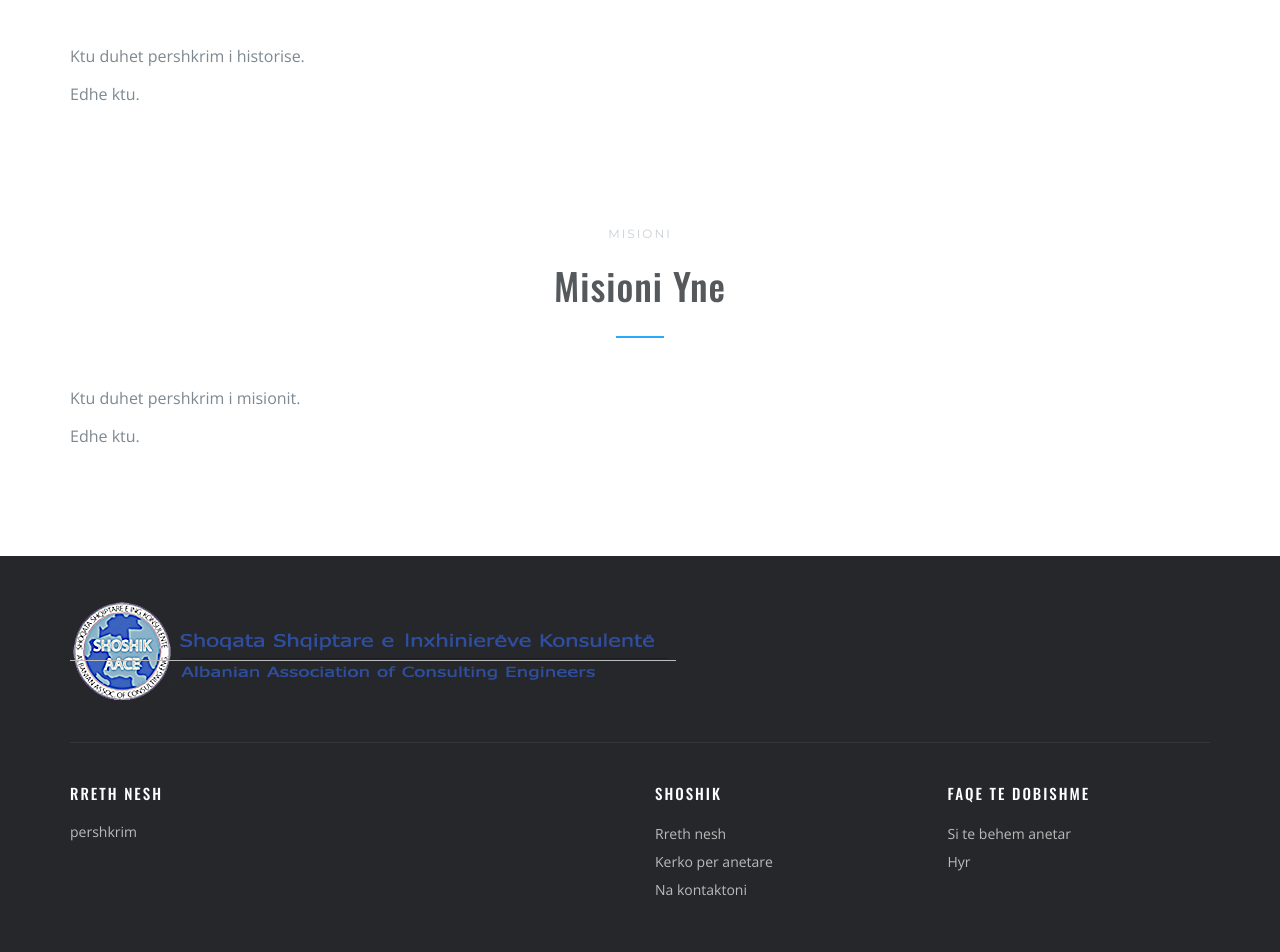
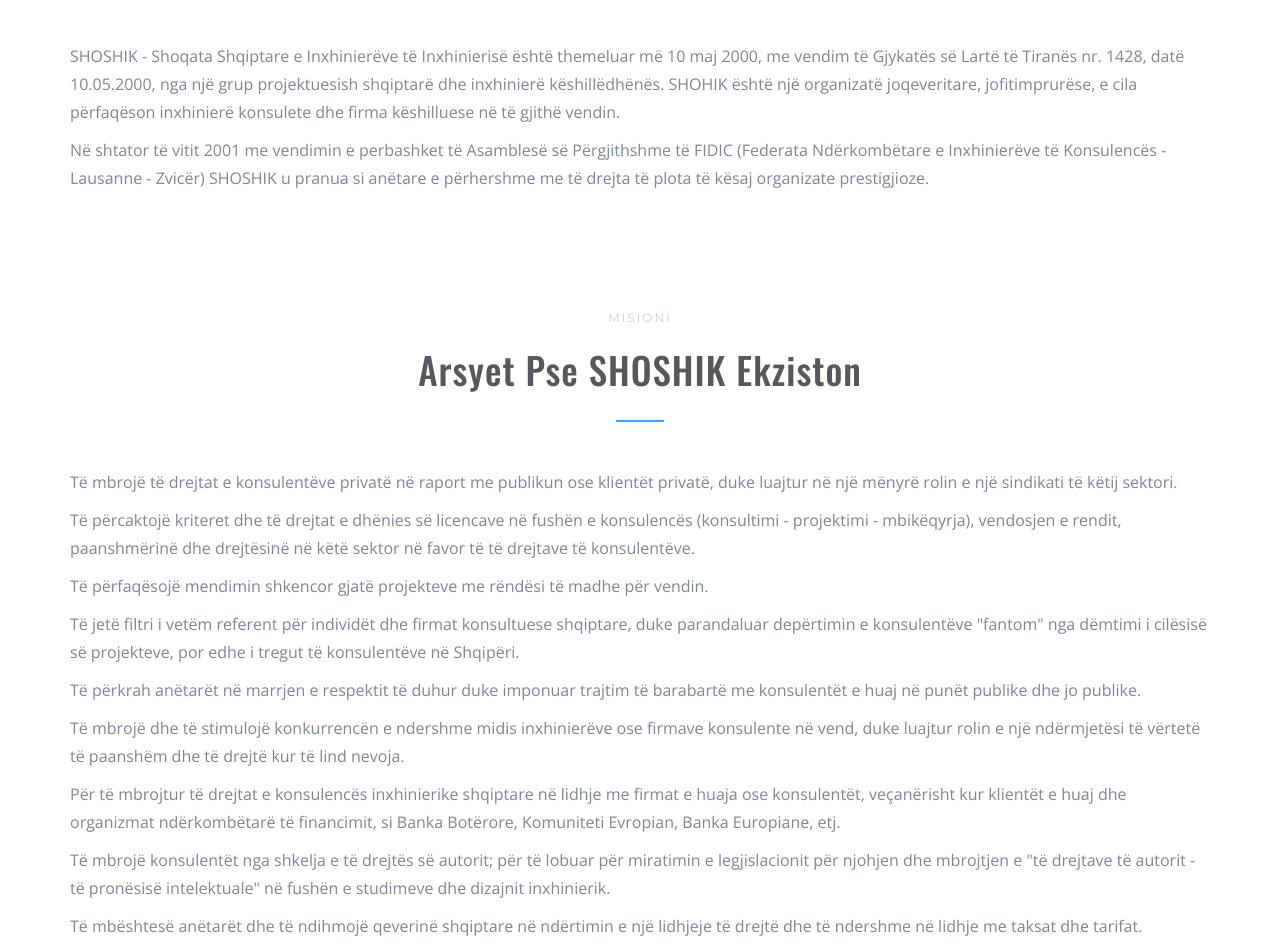
Before and after one commit to VisarDomi/aace-frontend-client, a Vue app: page /about in a window 1280 px wide. Shown: the part 440-1392 px from the top of the page. Built offline with nearby package versions, Linux system fonts and the light colour scheme; what vuelidate-error-extractor would draw is missing.

Commit message:
general fixes + input file styling to be replicated

```diff
--- a/package.json
+++ b/package.json
@@ -18,6 +18,7 @@
     "register-service-worker": "^1.0.0",
     "vue": "^2.5.17",
     "vue-axios": "^2.1.4",
+    "vue-dropify": "^0.2.3",
     "vue-router": "^3.0.1",
     "vuelidate": "^0.7.4",
     "vuelidate-error-extractor": "^2.3.1",
--- a/src/components/Footer.vue
+++ b/src/components/Footer.vue
@@ -20,7 +20,8 @@
         <div class="row">
           <div class="col-sm-12 col-md-6">
             <h6>Rreth nesh</h6>
-            <p class="text-justify">pershkrim</p>
+            <p class="text-justify">SHOSHIK eshte qendra e te gjithe inxhiniereve qe operojne ne Shqiperi gjithashtu dhe qendra e mendimit shkencor shqiptar qe kontribuon ne zhvillimin e vendit.
+            Inxhinieret konsulete lokal apo te huaj qe punojne ne Shqiperi jane te mirepritur t'i bashkohen Shoqates ne menyre qe t'japin kontributin e tyre.</p>
           </div>
 
           <div class="col-xs-6 col-md-3">
--- a/src/components/Navbar.vue
+++ b/src/components/Navbar.vue
@@ -5,7 +5,7 @@
       <div class="container">
         <!-- Logo -->
         <div class="pull-left">
-          <a href="#" data-toggle="offcanvas" class="navbar-toggle">
+          <a href="#" data-toggle="offcanvas" class="navbar-toggle" style="padding-top:20px;">
             <i class="ti-menu"></i>
           </a>
 
@@ -179,7 +179,7 @@
 }
 
 #loginButton{
-  margin-bottom: 11px;
+  /* margin-bottom: 11px; */
 }
 }
 /* dont show big logo on small screens */
@@ -190,6 +190,9 @@
 }
 
 
+.navbar .logo-alt img, .navbar .logo img {
 
+    margin-top: 0px;
+}
 
 </style>
--- a/src/views/About.vue
+++ b/src/views/About.vue
@@ -16,18 +16,40 @@
             <h2>Historia jone</h2>
           </header>
 
-          <p>Ktu duhet pershkrim i historise.</p>
-          <p>Edhe ktu.</p>
+          <p>SHOSHIK - Shoqata Shqiptare e Inxhinierëve të Inxhinierisë është themeluar më 10 maj 2000, me vendim të Gjykatës së Lartë të Tiranës nr. 1428, datë 10.05.2000, nga një grup projektuesish shqiptarë dhe inxhinierë këshillëdhënës.
+
+          SHOHIK është një organizatë joqeveritare, jofitimprurëse, e cila përfaqëson inxhinierë konsulete dhe firma këshilluese në të gjithë vendin.
+
+</p>
+          <p>Në shtator të vitit 2001 me vendimin e perbashket të Asamblesë së Përgjithshme të FIDIC (Federata Ndërkombëtare e Inxhinierëve të Konsulencës - Lausanne - Zvicër) SHOSHIK u pranua si anëtare e përhershme me të drejta të plota të kësaj organizate prestigjioze.</p>
         </div>
 
         <div class="container" style="margin-top:100px;">
           <header class="section-header">
             <span>Misioni</span>
-            <h2>Misioni yne</h2>
+            <h2>Arsyet pse SHOSHIK ekziston</h2>
           </header>
 
-          <p>Ktu duhet pershkrim i misionit.</p>
-          <p>Edhe ktu.</p>
+          <p>Të mbrojë të drejtat e konsulentëve privatë në raport me publikun ose klientët privatë, duke luajtur në një mënyrë rolin e një sindikati të këtij sektori.</p>
+
+<p>Të përcaktojë kriteret dhe të drejtat e dhënies së licencave në fushën e konsulencës (konsultimi - projektimi - mbikëqyrja), vendosjen e rendit, paanshmërinë dhe drejtësinë në këtë sektor në favor të të drejtave të konsulentëve.</p>
+
+<p>Të përfaqësojë mendimin shkencor gjatë projekteve me rëndësi të madhe për vendin.</p>
+
+<p>Të jetë filtri i vetëm referent për individët dhe firmat konsultuese shqiptare, duke parandaluar depërtimin e konsulentëve "fantom" nga dëmtimi i cilësisë së projekteve, por edhe i tregut të konsulentëve në Shqipëri.</p>
+
+<p>Të përkrah anëtarët në marrjen e respektit të duhur duke imponuar trajtim të barabartë me konsulentët e huaj në punët publike dhe jo publike.</p>
+
+<p>Të mbrojë dhe të stimulojë konkurrencën e ndershme midis inxhinierëve ose firmave konsulente në vend, duke luajtur rolin e një ndërmjetësi të vërtetë të paanshëm dhe të drejtë kur të lind nevoja.</p>
+
+<p>Për të mbrojtur të drejtat e konsulencës inxhinierike shqiptare në lidhje me firmat e huaja ose konsulentët, veçanërisht kur klientët e huaj dhe organizmat ndërkombëtarë të financimit, si Banka Botërore, Komuniteti Evropian, Banka Europiane, etj.</p>
+
+<p>Të mbrojë konsulentët nga shkelja e të drejtës së autorit; për të lobuar për miratimin e legjislacionit për njohjen dhe mbrojtjen e "të drejtave të autorit - të pronësisë intelektuale" në fushën e studimeve dhe dizajnit inxhinierik.</p>
+
+<p>Të mbështesë anëtarët dhe të ndihmojë qeverinë shqiptare në ndërtimin e një lidhjeje të drejtë dhe të ndershme në lidhje me taksat dhe tarifat.</p>
+
+<p>Përmbahen në organizatat rajonale, evropiane dhe globale dhe përfaqësojnë konsulentët inxhinierikë shqiptarë.</p>
+
         </div>
       </section>
       <!-- END Company detail -->
--- a/src/views/Contact.vue
+++ b/src/views/Contact.vue
@@ -7,8 +7,7 @@
       <div class="container no-shadow">
         <h1 class="text-center">Na kontaktoni</h1>
         <p class="lead text-center">
-          Thoni pershendetje, na shkruani nje leter, dhe ne do you kontaktojm sa
-          me shpejt te jete e mundur.
+          Na shkruani ne formularin e meposhtem.
         </p>
       </div>
     </header>
@@ -19,13 +18,13 @@
         <div class="container">
           <div class="row">
             <div class="col-sm-12 col-md-8">
-              <h4>Forma e kontaktit</h4>
+              <h4>Formulari i kontaktit</h4>
               <form>
                 <div class="form-group">
                   <input
                     type="text"
                     class="form-control input-lg"
-                    placeholder="Name"
+                    placeholder="Emri"
                   />
                 </div>
 
@@ -41,7 +40,7 @@
                   <textarea
                     class="form-control"
                     rows="5"
-                    placeholder="Message"
+                    placeholder="Mesazhi"
                   ></textarea>
                 </div>
 
--- a/src/views/Home.vue
+++ b/src/views/Home.vue
@@ -9,10 +9,11 @@
         <div class="col-md-5">
           <br />
           <br />
-          <h4>Mireseerdhet ne SHOSHIK.</h4>
+          <h4>Mireseerdhet ne Shoqaten Shqiptare te Inxhiniereve Konsulente.</h4>
           <br />
           <h6 class="font-alt">
-            Shoqata shqiptare e inxhiniereve konsulente: pershkrim
+            SHOSHIK eshte qendra e te gjithe inxhiniereve qe operojne ne Shqiperi gjithashtu dhe qendra e mendimit shkencor shqiptar qe kontribuon ne zhvillimin e vendit.
+            Inxhinieret konsulete lokal apo te huaj qe punojne ne Shqiperi jane te mirepritur t'i bashkohen Shoqates ne menyre qe t'japin kontributin e tyre.
           </h6>
           <br />
           <br />
@@ -33,11 +34,16 @@
           <div class="col-sm-12 col-md-6">
             <header class="section-header text-left">
               <span>Rreth nesh</span>
-              <h2>Kush jemi ne</h2>
+              <h2>Kush jemi</h2>
             </header>
 
-            <p class="lead">pershkrim</p>
-            <p>edhe ktu</p>
+            <p class="lead">
+              Per 15 vite, Shoqata Shqipetare e Inxhinereve Konsulete ka perfaqesuar zerin e sektorin ne nivel lokal dhe nderkombetar. Gjate kesaj kohe, evenimente internacionale na kane ndihmuar te krijojme kontakt me zhvillimet me t'fundit te shkences dhe teknologjise, nderkohe ne mbledhjet lokale, seminaret, dhe konferencat na kane dhene nje kontribut te sjellim keto eksperienca te fituara te inxhinieret shqiptare.
+
+
+
+</p>
+            <p>Misioni yne eshte te mbajme nje nivel standarti dhe profesionalizmi ne projektim dhe zbatimin e projekteve ne Shqiperi duke dhene mbeshtetje shkencore mbi zgjidhje te qendrueshme.</p>
 
             <br />
             <br />
@@ -74,7 +80,7 @@
             </div>
 
             <div class="counter col-md-4 col-sm-8">
-              <p><span data-from="0" data-to="20"></span>+</p>
+              <p><span data-from="0" data-to="50"></span>+</p>
               <h6>Anetare</h6>
             </div>
 
@@ -115,8 +121,8 @@
         <div class="container">
           <header class="section-header">
             <span>Zbulo</span>
-            <h2>Lexo me shume rreth SHOSHIK</h2>
-            <p>Ketu jan kategorite me interesante</p>
+            <h2>Sherbimet e ofruara</h2>
+            <p>Ketu jane sherbimet e platformes</p>
           </header>
 
           <div class="category-grid">
@@ -127,8 +133,8 @@
             </router-link>-->
             <router-link :to="{ name: 'Directory' }" style="height: 295px;">
               <i class="fa fa-clipboard"></i>
-              <h6>Kerkimi i anetareve</h6>
-              <p>Kerko te gjithe anetaret e shoqates ose filtro sipas emrit</p>
+              <h6>Kerko</h6>
+              <p>Kerko indeksin e antareve sipas emrit</p>
             </router-link>
 
             <!-- <router-link :to="{ name: 'Publications' }" style="height: 295px;">
@@ -138,8 +144,8 @@
             </router-link>-->
             <router-link :to="{ name: 'Membership' }" style="height: 295px;">
               <i class="fa fa-users"></i>
-              <h6>Anetaresia</h6>
-              <p>Lexo rregulloren dhe si te behesh anetar</p>
+              <h6>Apliko</h6>
+              <p>Meso mbi procesin e aplikimit te antarsise ne SHOSHIK</p>
             </router-link>
 
             <!-- <router-link :to="{ name: 'Board' }" style="height: 295px;">
@@ -150,7 +156,7 @@
             <router-link :to="{ name: 'Login' }" style="height: 295px;">
               <i class="fa fa-sign-in"></i>
               <h6>Zona e anetareve</h6>
-              <p>Rrjeti social i anetareve te shoqates</p>
+              <p>Sherbimet e platformes te rezervuara per anetaret</p>
             </router-link>
           </div>
         </div>
```
Also changed, not shown: src/views/Application.vue (+75 -4 lines), public/img/avatar.jpg (added), 1 other file (tests, documents, lock files or other folders).
